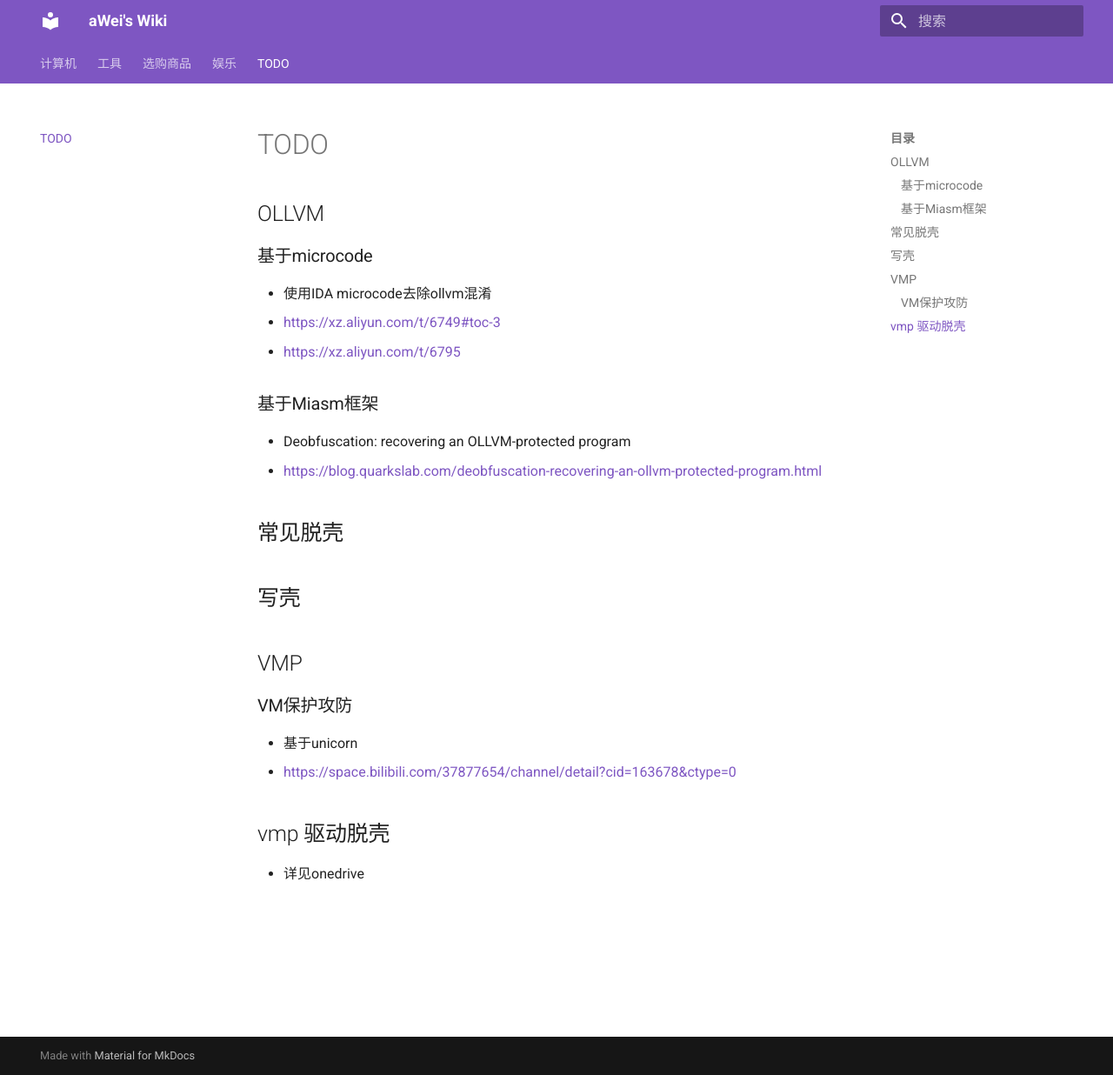
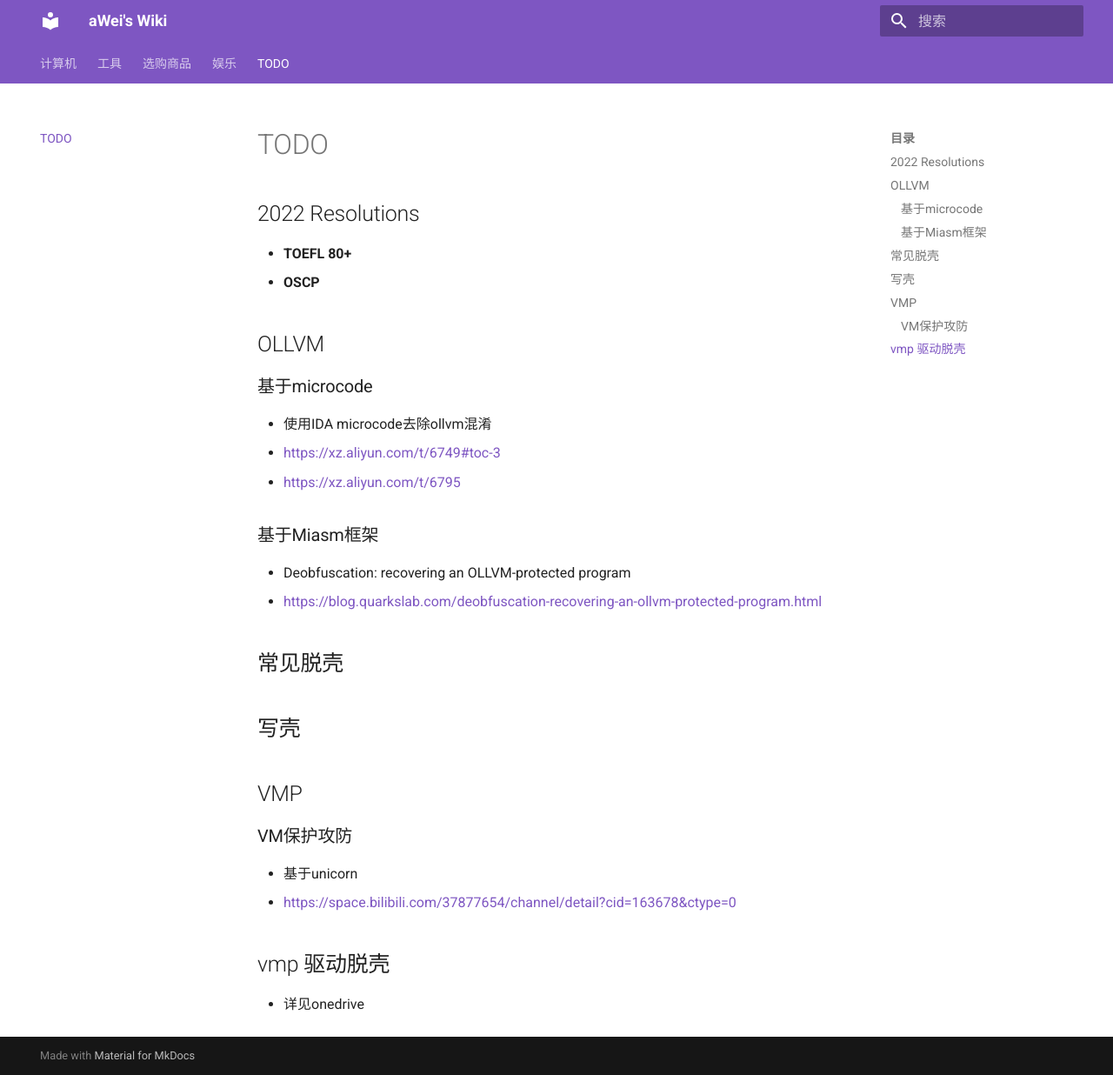
Before and after one commit to JA1E0/wiki, an MkDocs documentation site: the page built from docs/todo.md, in a window 1280 px wide and 1236 px high. Shown: the whole window at 87% size. Built offline with MkDocs 1.6.1 and Material for MkDocs 9.7.7, drawn with Linux system fonts in a browser that asks for light colours; old or Windows-style settings are respelled for this version of MkDocs.

Commit message:
quick push

```diff
--- a/docs/todo.md
+++ b/docs/todo.md
@@ -2,6 +2,11 @@
     title: TODO
     date: 2021-09-23
 ---
+
+## 2022 Resolutions
+
+- **TOEFL 80+**
+- **OSCP**
 
 ## OLLVM
 
```
